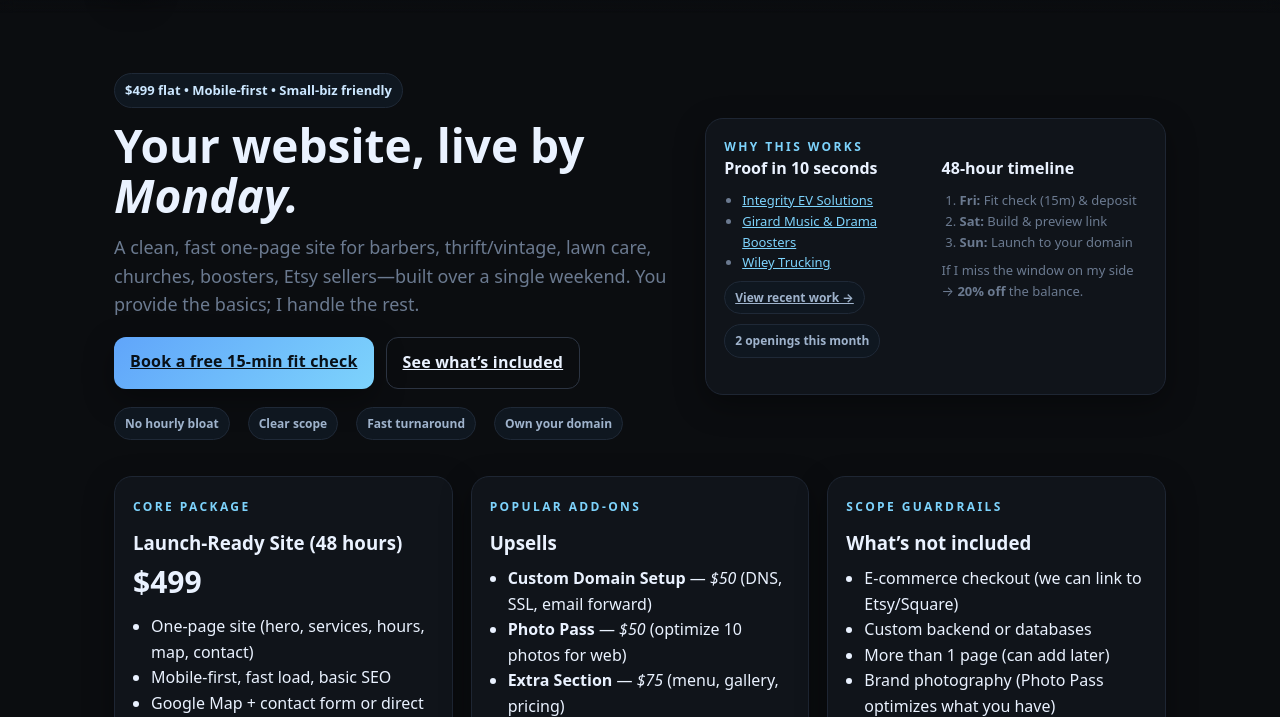
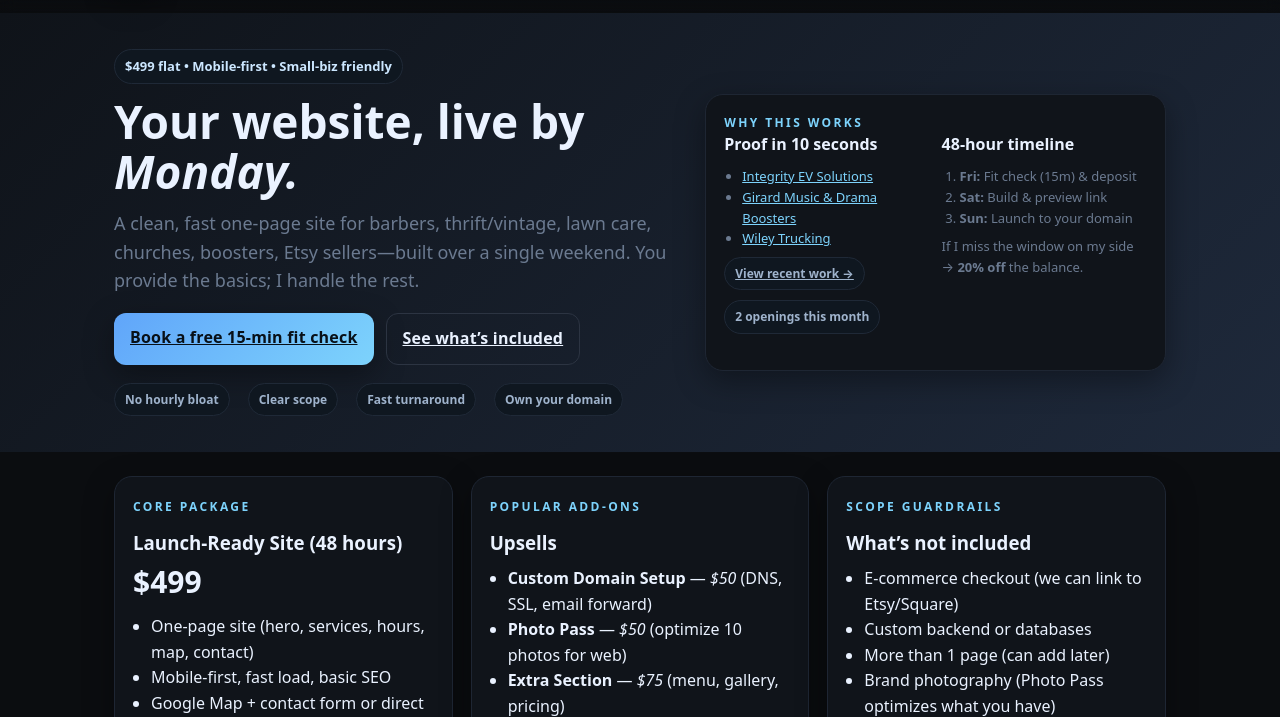
Before and after one commit to jordanlander/oneweekendwebsites, a plain HTML site: page index.html in a window 1280 px wide. Shown: the part 64-781 px from the top of the page. Drawn offline with Linux system fonts and the light colour scheme.

Commit message:
feat: add hero gradient and button transitions

```diff
--- a/index.html
+++ b/index.html
@@ -63,8 +63,8 @@
       </nav>
     </div>
   </header>
-  <div class="container">
-    <section class="hero">
+  <section class="hero">
+    <div class="container hero-content">
       <div>
         <span class="badge">$499 flat • Mobile‑first • Small‑biz friendly</span>
         <h1 class="title">Your website, live by <em>Monday.</em></h1>
@@ -106,8 +106,10 @@
           <span class="pill">2 openings this month</span>
         </div>
       </div>
-    </section>
+    </div>
+  </section>
 
+  <div class="container">
     <section id="pricing" class="grid cols-3">
       <div class="card pricing">
         <p class="kicker">Core Package</p>
--- a/styles.css
+++ b/styles.css
@@ -21,21 +21,25 @@
       .nav-toggle{display:block}
     }
 
-    .hero{display:grid;grid-template-columns:1.1fr .9fr;gap:28px;align-items:center;padding:36px 0}
+    .hero{background:linear-gradient(135deg,#0f1319,#1e293b)}
+    .hero-content{display:grid;grid-template-columns:1.1fr .9fr;gap:28px;align-items:center;padding:36px 24px}
     .title{font-size:clamp(28px,5vw,46px);line-height:1.1;margin:0 0 12px 0}
     .subtitle{color:var(--muted);font-size:clamp(16px,2.6vw,18px);margin:0 0 18px}
-    .badge{display:inline-flex;align-items:center;gap:8px;padding:6px 10px;border-radius:999px;background:#0f1720;border:1px solid #1f2937;color:#cce7ff;font-weight:700;font-size:13px;margin-bottom:12px}
+    .badge{display:inline-flex;align-items:center;gap:8px;padding:6px 10px;border-radius:999px;background:#0f1720;border:1px solid #1f2937;color:#cce7ff;font-weight:700;font-size:13px;margin-bottom:12px;transition:background .3s,transform .3s}
+    .badge:hover{background:#17212e;transform:translateY(-2px)}
     .cta-row{display:flex;flex-wrap:wrap;gap:12px;margin:18px 0}
-    .btn{appearance:none;border:0;cursor:pointer;padding:12px 16px;border-radius:12px;font-weight:800;letter-spacing:.2px}
+    .btn{appearance:none;border:0;cursor:pointer;padding:12px 16px;border-radius:12px;font-weight:800;letter-spacing:.2px;transition:background .3s,color .3s,transform .3s,opacity .3s}
+    .btn:hover{transform:translateY(-2px);opacity:.9}
     .btn-primary{background:linear-gradient(135deg,var(--accent-2),var(--accent));color:#081018;box-shadow:var(--shadow)}
     .btn-outline{background:transparent;color:var(--text);border:1.5px solid #2c3442}
+    .btn-outline:hover{background:rgba(125,211,252,.15)}
     .trust{display:flex;flex-wrap:wrap;gap:18px;color:var(--muted);font-size:14px}
     .card{background:var(--card);border:1px solid #1e2633;border-radius:var(--radius);box-shadow:var(--shadow)}
 
     .grid{display:grid;gap:18px}
     .grid.cols-3{grid-template-columns:repeat(3,1fr)}
     .grid.cols-2{grid-template-columns:repeat(2,1fr)}
-    @media (max-width:900px){.hero{grid-template-columns:1fr}.grid.cols-3{grid-template-columns:1fr}.grid.cols-2{grid-template-columns:1fr}}
+    @media (max-width:900px){.hero-content{grid-template-columns:1fr}.grid.cols-3{grid-template-columns:1fr}.grid.cols-2{grid-template-columns:1fr}}
 
     .pricing{padding:8px 18px 18px}
     .pricing h3{margin:10px 0 0}
```
